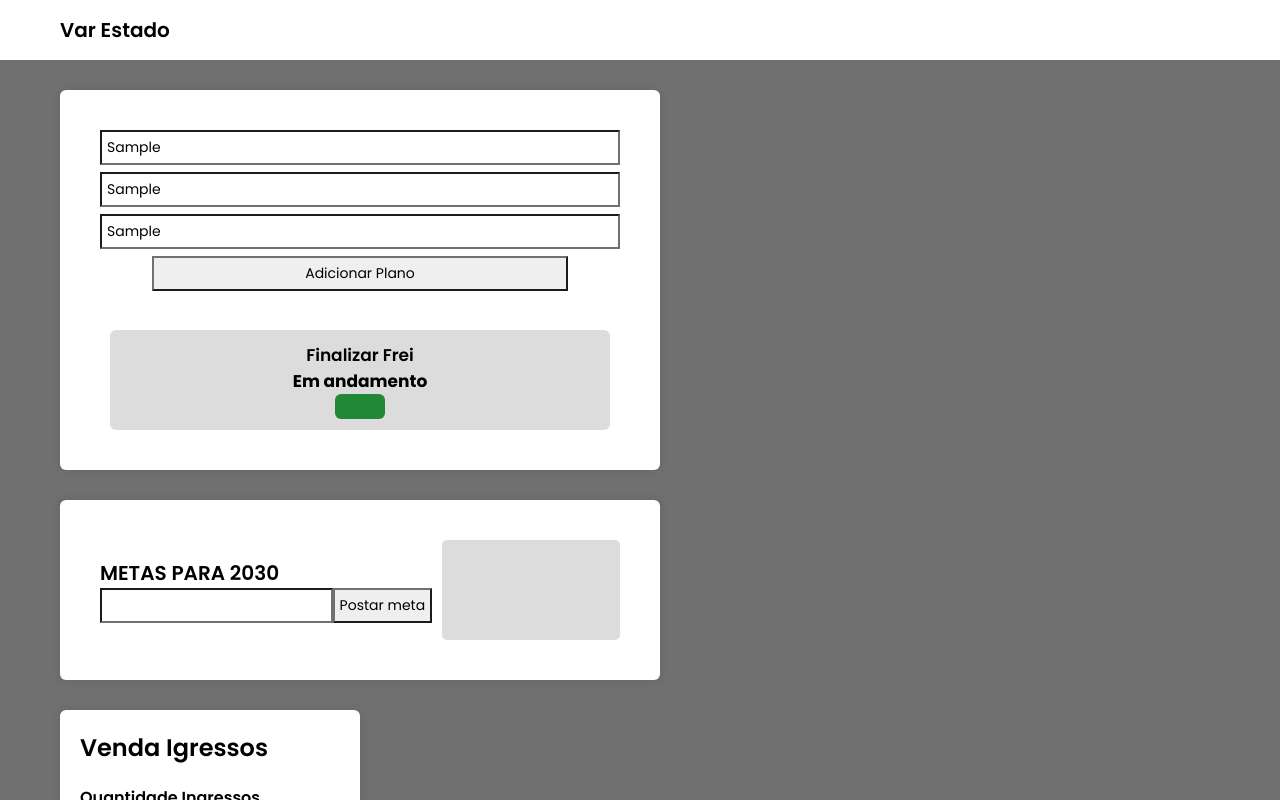
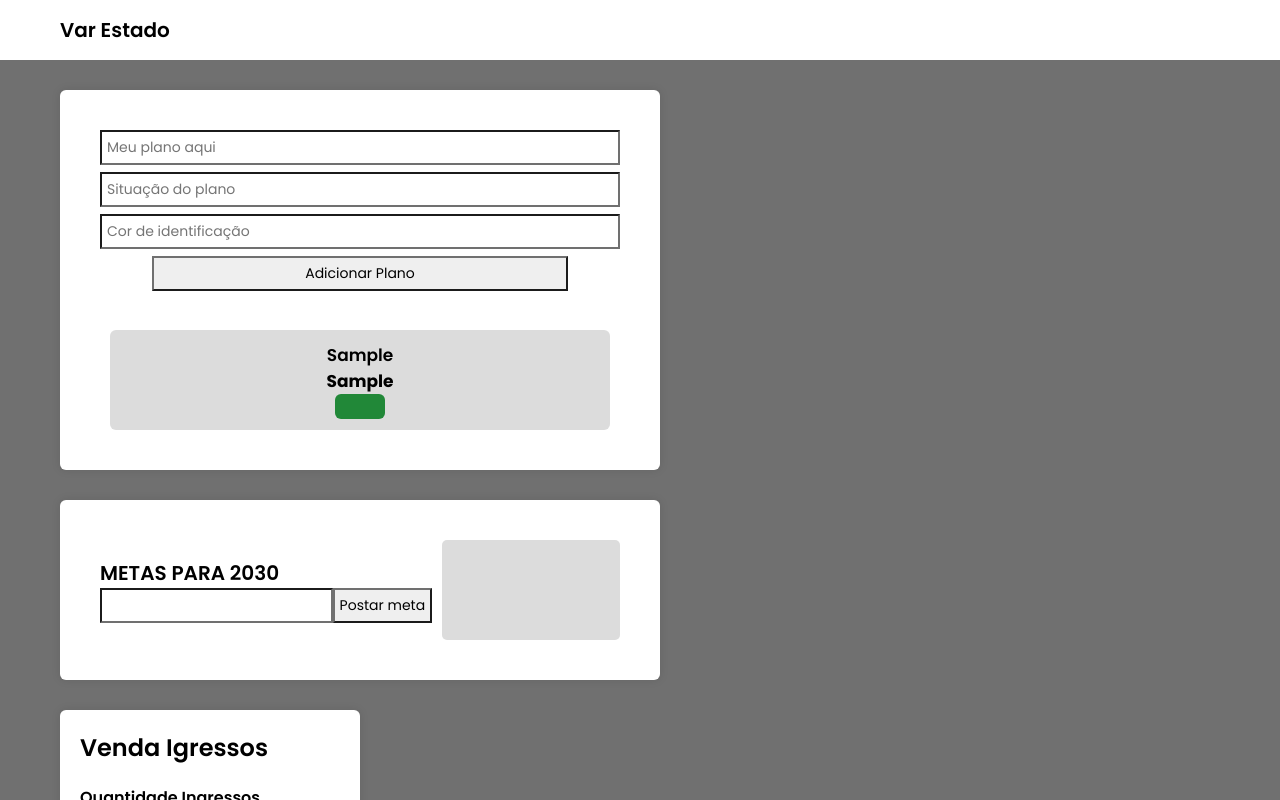
Before and after one commit to 11pedrofxx/curso-react, a React (Create React App) app: page /varEstado in a window 1280 px wide. Both pictures are taken after typing "Sample", "Sample", "Sample" into the empty fields and a click on the button "Adicionar Plano". Shown: the top 800 px of the page. Built offline with nearby package versions, Linux system fonts and the light colour scheme.

Commit message:
vetor de objeto

```diff
--- a/src/pages/varEstado/index.jsx
+++ b/src/pages/varEstado/index.jsx
@@ -29,6 +29,11 @@ export default function VarEstado() {
     const[novameta, setnovameta] = useState('');
     const [listaMetas, setlistaMetas] = useState([]);
     const [editando, seteditando] = useState(-1)
+
+    const [plano, setplano] = useState('')
+    const [situacao, setsituacao] = useState('')
+    const [cor, setcor] = useState('')
+    const [listaPlanos, setlistaPlanos] = useState([])
 
 
     function aumentar() {
@@ -147,6 +152,23 @@ export default function VarEstado() {
 
     }
 
+    function addPlano() {
+
+        let novoPlano = {
+
+            plano: plano,
+            situacao: situacao,
+            cor: cor
+
+        }
+
+        setlistaPlanos([...listaPlanos, novoPlano])
+        setplano('');
+        setsituacao('')
+        setcor('');
+
+    }
+
     return (
 
         <div className='pagina-var-estado pagina'>
@@ -155,21 +177,24 @@ export default function VarEstado() {
 
         <section className='secao planos'>
 
-            <input type="text" placeholder='Meu plano aqui'/>
-            <input type="text" placeholder='Situação do plano'/>
-            <input type="text" placeholder='Cor de identificação'/>
-            <button>Adicionar Plano </button>
+            <input type="text" placeholder='Meu plano aqui' value={plano} onChange={e => setplano(e.target.value)}/>
+            <input type="text" placeholder='Situação do plano' value={situacao} onChange={e => setsituacao(e.target.value)}/>
+            <input type="text" placeholder='Cor de identificação' value={cor} onChange={e => setcor(e.target.value)}/>
+            <button onClick={addPlano}>Adicionar Plano </button>
 
 
         <div className='organizarLista' >
             &nbsp;
+            {listaPlanos.map(item =>
 
             <div className='lista'>
-                <h1>Finalizar Frei</h1>
-                <h2>Em andamento </h2>
-                <div className='cor' >&nbsp; </div>
+                <h1> {item.plano} </h1>
+                <h2> {item.situacao} </h2>
+                <div className='cor' style={{backgroundColor: item.cor}} >&nbsp; </div>
 
             </div>
+
+            )}
 
         </div>
         </section>
```
